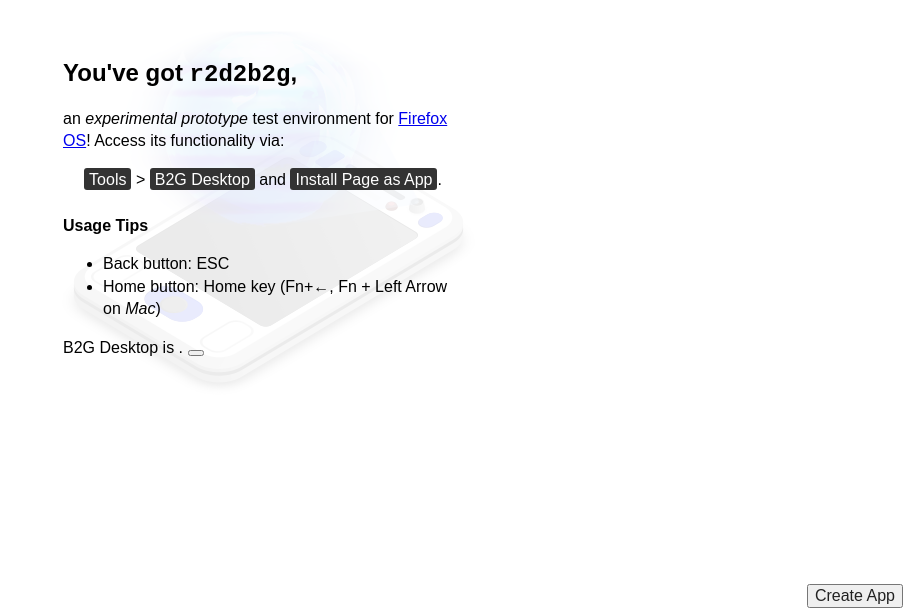
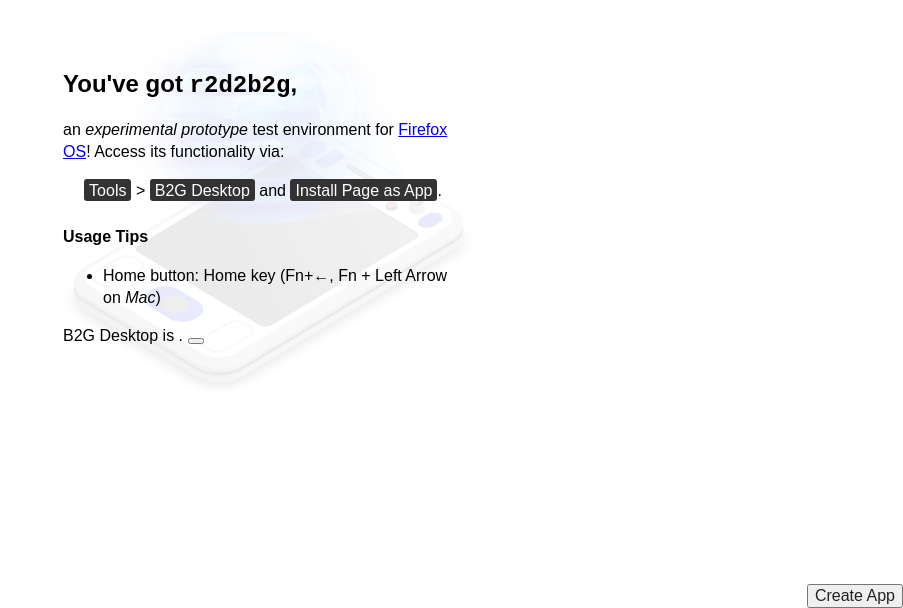
Before and after one commit to mozilla/r2d2b2g, a website: page addon/data/content/index.html in a window 1280 px wide. Shown: the part 192-800 px from the top of the page, without its empty margins (377-1280 px from the left). Drawn offline with Linux system fonts and the light colour scheme.

Commit message:
Don't advertise ESC as back button, fixes issue #13.

```diff
--- a/addon/data/content/index.html
+++ b/addon/data/content/index.html
@@ -71,7 +71,6 @@
             </p>
             <h2>Usage Tips</h2>
             <ul>
-                <li>Back button: ESC</li>
                 <li>Home button: Home key (Fn+←, Fn + Left Arrow on <em>Mac</em>)</li>
             </ul>
             <p>
```
